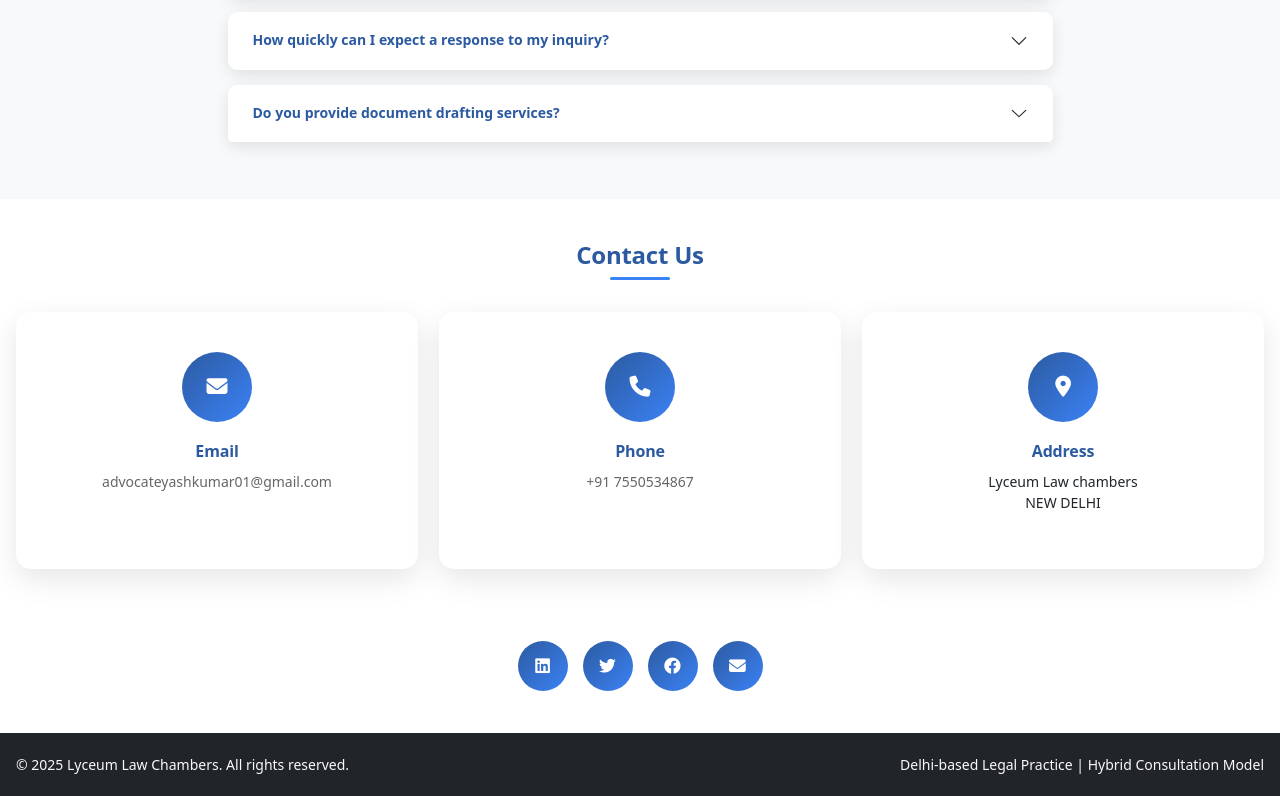
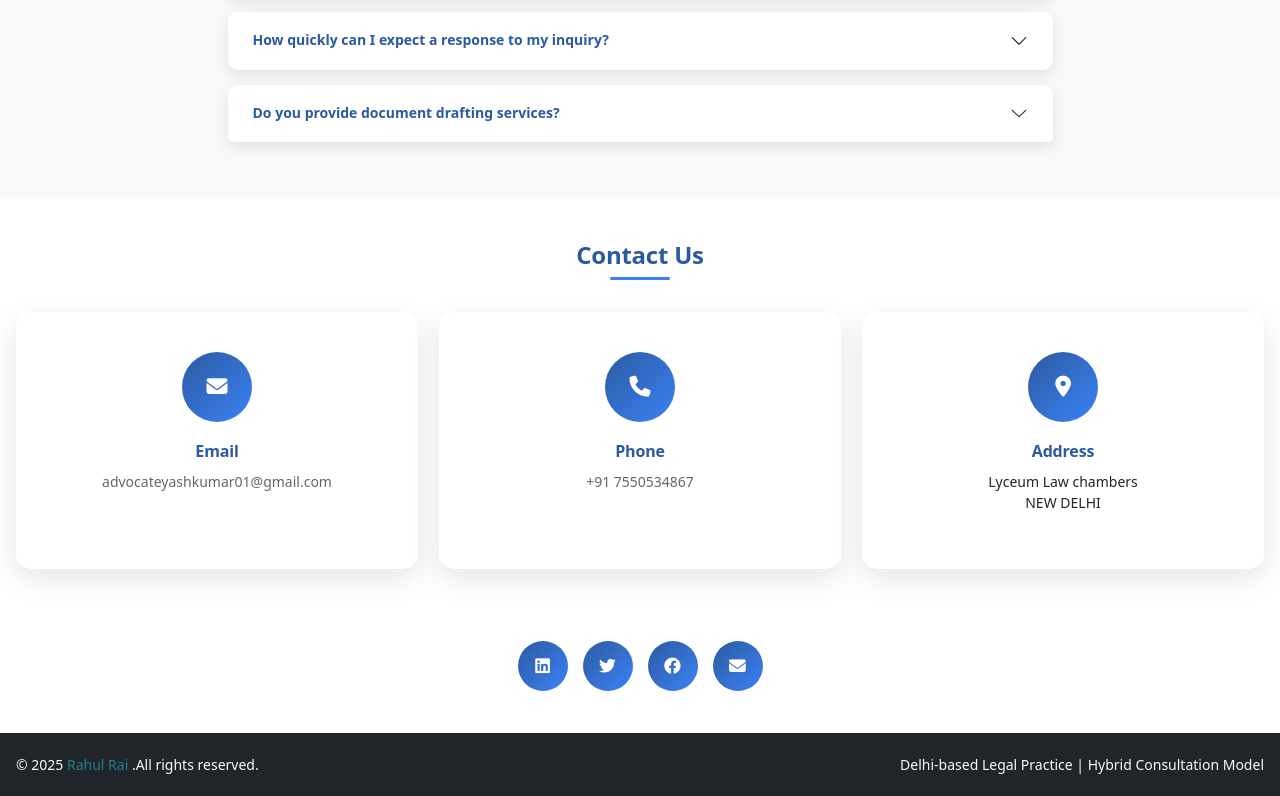
Before and after one commit to rahulrai277/Lyceum-law-chamber, a plain HTML site: page index.html in a window 1280 px wide. Shown: the part 4247-5043 px from the top of the page. Drawn offline with nearby package versions, Linux system fonts and the light colour scheme; a web font is replaced by a local one.

Commit message:
Update index.html

```diff
--- a/index.html
+++ b/index.html
@@ -453,7 +453,7 @@
         <div class="container">
             <div class="row align-items-center">
                 <div class="col-lg-6">
-                    <p class="mb-0">&copy; 2025 Lyceum Law Chambers. All rights reserved.</p>
+                    <p class="mb-0">&copy; 2025 <a href="https://portfolio-rahulrai.netlify.app/" target="_blank" rel="noopener"><strong></strong>Rahul Rai</strong></a> .All rights reserved.</p>
                 </div>
                 <div class="col-lg-6 text-lg-end">
                     <p class="mb-0">Delhi-based Legal Practice | Hybrid Consultation Model</p>
```
